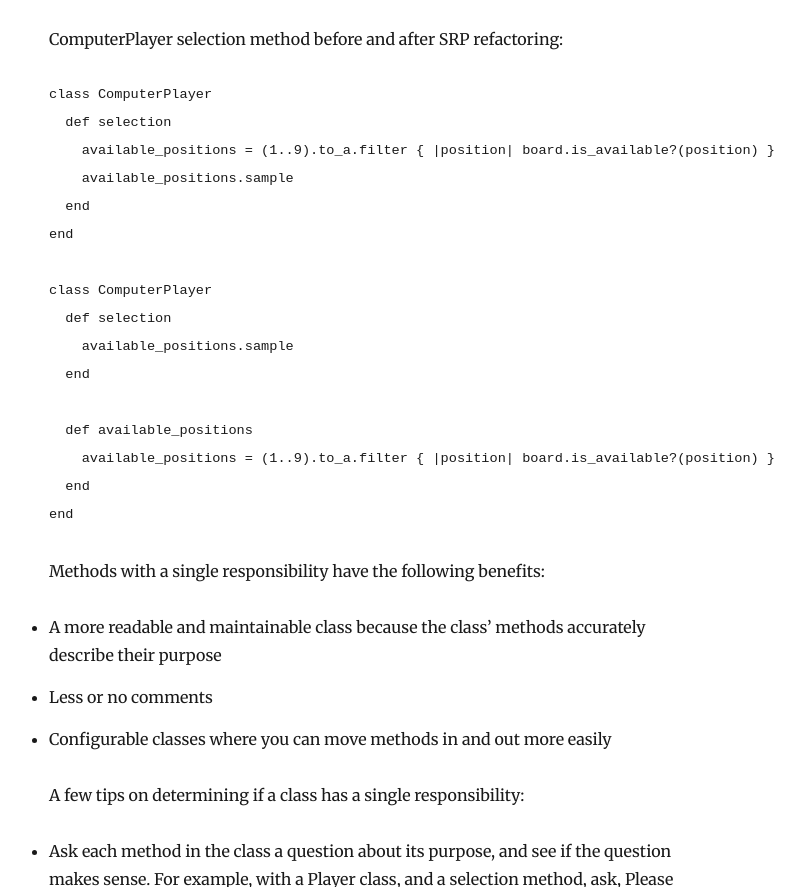
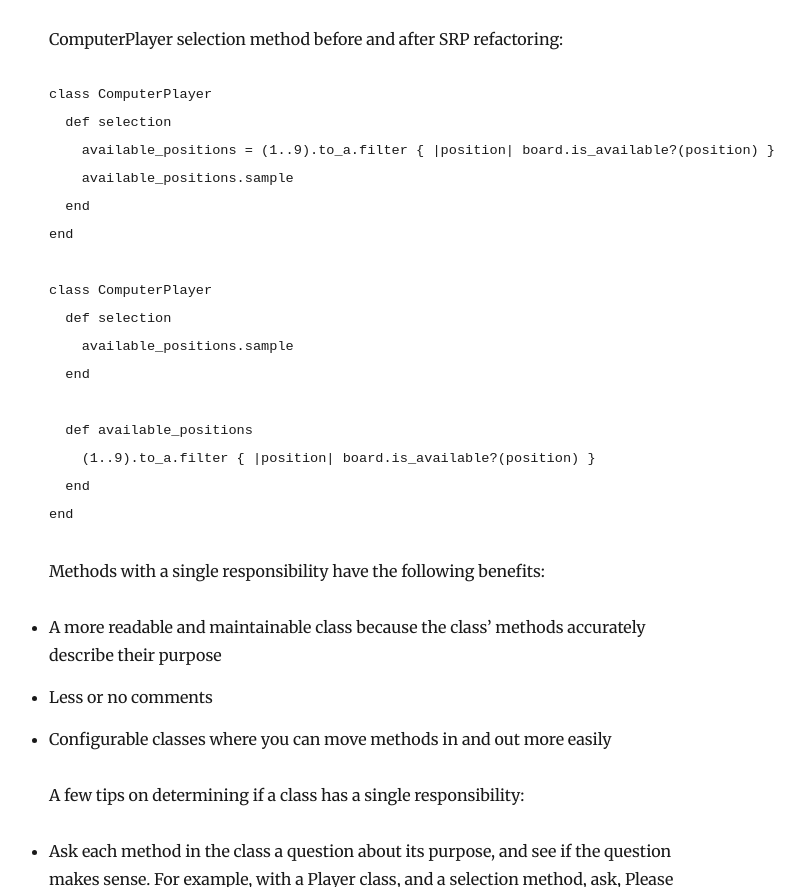
Before and after one commit to kudukacar/apprentice_blog, a Gatsby site: page /blog/single-responsibility-makes-change-more-palatable/ in a window 1280 px wide. Shown: the part 1838-2725 px from the top of the page, without its empty margins (276-1081 px from the left). Built offline with nearby package versions, Linux system fonts and the light colour scheme; Gatsby itself is replaced by a stand-in of ours; some packages are replaced by stand-ins of ours; code samples lack their colours.

Commit message:
Update Blog “single-responsibility-makes-change-more-palatable”

````diff
--- a/content/blog/single-responsibility-makes-change-more-palatable.md
+++ b/content/blog/single-responsibility-makes-change-more-palatable.md
@@ -4,8 +4,6 @@ date: 2020-03-09T10:26:49.502Z
 title: Single responsibility makes change more palatable
 description: A blog about the Single Responsibility Principle
 ---
-
-
 I have a difficult time following the single responsibility principle (SRP), the “S” in [SOLID](https://en.wikipedia.org/wiki/SOLID) design. I think of classes as large objects, holding many methods, and doing many things. For example, on a recent project building a Tic-Tac-Toe game, I created a Validator class to validate user input. I thought of the Validator as a general validator, validating all types of user input. The class included methods to validate a user entered board position, and game play option. I also needed collaborators for the various methods, and included them in the initializer. If the need for another user input arises, I add another method and collaborators to the Validator. Soon, the class grows large, dependencies become less obvious, and any change requires dedicated effort. As Sandi Metz describes in “Practical Object-Oriented Design In Ruby”, change is unavoidable, and the need for change makes design matter.
 
 The Validator class with too many responsibilities:
@@ -36,8 +34,6 @@ class ParseInput
 end
 ```
 
-
-
 SRP also applies to methods. For example, suppose you have a ComputerPlayer selection method determining all available positions on the board, and then taking a sample of the available positions to make a selection. This method could be split into two methods, the selection method to make a selection from available positions, and the available_positions method to determine all available positions.
 
 ComputerPlayer selection method before and after SRP refactoring:
@@ -56,7 +52,7 @@ class ComputerPlayer
   end
 
   def available_positions
-    available_positions = (1..9).to_a.filter { |position| board.is_available?(position) }
+    (1..9).to_a.filter { |position| board.is_available?(position) }
   end
 end
 ```
@@ -67,14 +63,10 @@ Methods with a single responsibility have the following benefits:
 * Less or no comments
 * Configurable classes where you can move methods in and out more easily
 
-
-
 A few tips on determining if a class has a single responsibility:
 
 * Ask each method in the class a question about its purpose, and see if the question makes sense. For example, with a Player class, and a selection method, ask, Please Mr. Player, what is your selection? This question makes sense. To the validation method, please Mr. Player, is your selection valid? This question makes less sense, indicating this method belongs elsewhere.
 * Try to describe the class in one sentence. If you use “and” or “or” then you may have more than one responsibility.
-
-
 
 A few constraints from Sandi Metz to keep your classes or methods small, and hopefully, single purposed:
 
@@ -82,6 +74,4 @@ A few constraints from Sandi Metz to keep your classes or methods small, and hop
 * Methods can be no longer than five lines of code
 * Pass no more than four parameters into a method
 
-
-
 I started the Tic-Tac-Toe project building large, bulky classes, but by the end of the project, I had small classes, many with only one public facing method, easy to plug and play.
````
